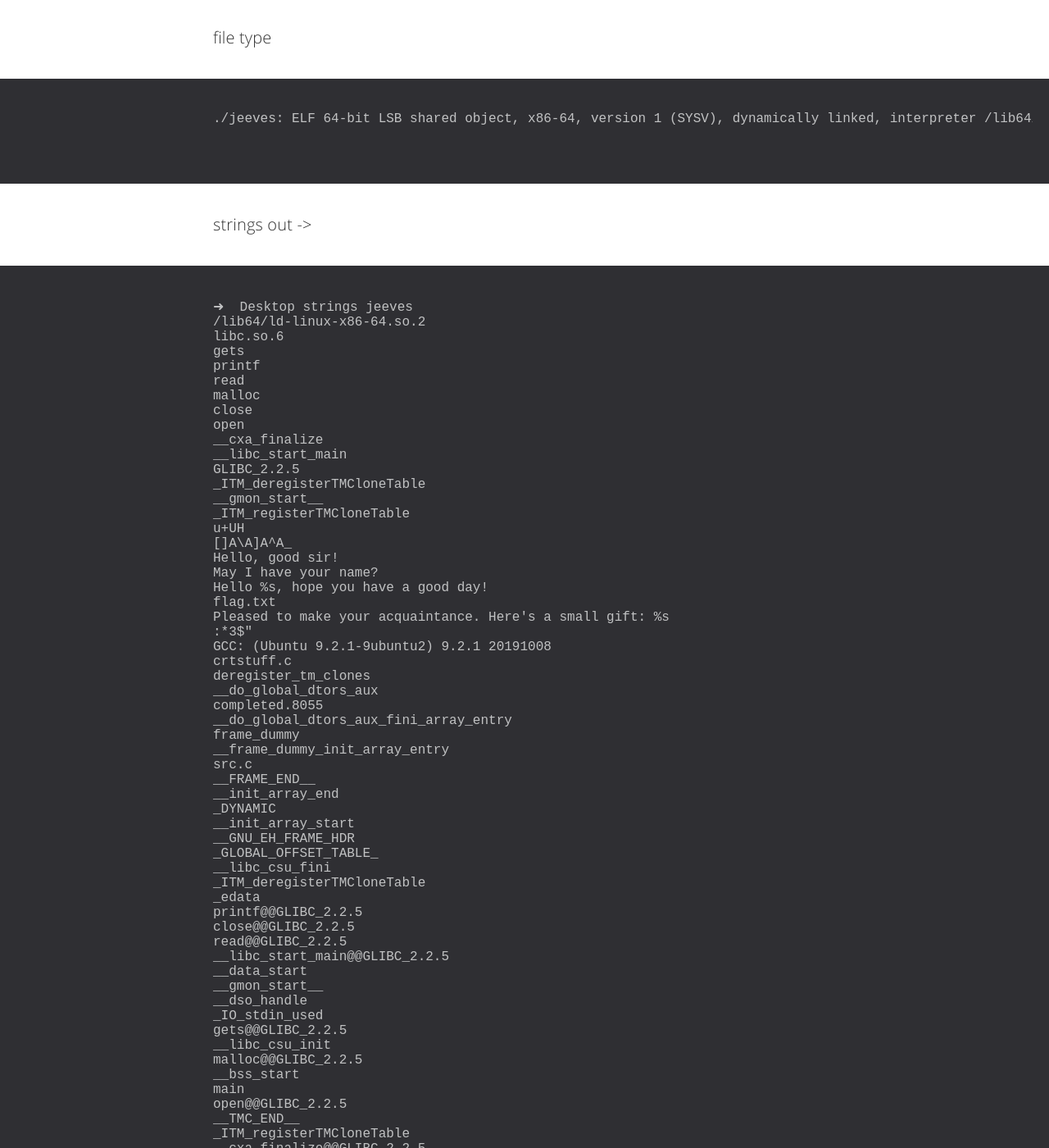
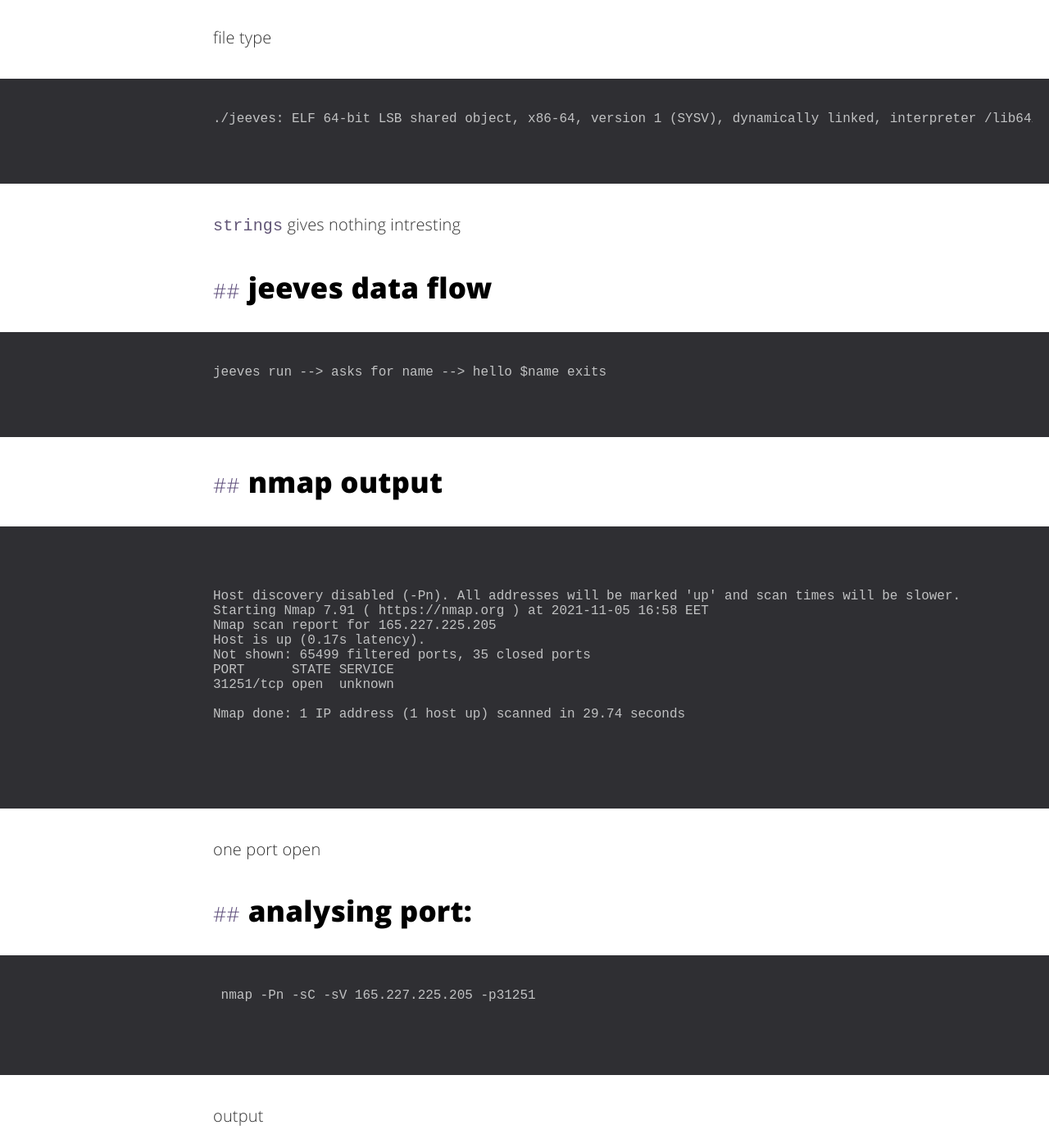
Before and after one commit to hamzawinix/hamzawinix.github.io, a Jekyll site: the page built from _posts/2021-06-11-Jeeves-hackthebox-binaryexploit.md, in a window 1280 px wide and 1400 px high, scrolled down 829 px. Shown: the whole window at 82% size. Built offline with Jekyll 4.4.1, drawn with Linux system fonts in a browser that asks for light colours; comment, search, counter and statistics services are not loaded; some of the changed text lies outside the part shown.

Commit message:
update jeeves

````diff
--- a/_posts/2021-06-11-Jeeves-hackthebox-binaryexploit.md
+++ b/_posts/2021-06-11-Jeeves-hackthebox-binaryexploit.md
@@ -37,101 +37,13 @@ file type
 ./jeeves: ELF 64-bit LSB shared object, x86-64, version 1 (SYSV), dynamically linked, interpreter /lib64/ld-linux-x86-64.so.2, BuildID[sha1]=18c31354ce48c8d63267a9a807f1799988af27bf, for GNU/Linux 3.2.0, not stripped
 ```
 
-strings out ->
-```
-➜  Desktop strings jeeves
-/lib64/ld-linux-x86-64.so.2
-libc.so.6
-gets
-printf
-read
-malloc
-close
-open
-__cxa_finalize
-__libc_start_main
-GLIBC_2.2.5
-_ITM_deregisterTMCloneTable
-__gmon_start__
-_ITM_registerTMCloneTable
-u+UH
-[]A\A]A^A_
-Hello, good sir!
-May I have your name?
-Hello %s, hope you have a good day!
-flag.txt
-Pleased to make your acquaintance. Here's a small gift: %s
-:*3$"
-GCC: (Ubuntu 9.2.1-9ubuntu2) 9.2.1 20191008
-crtstuff.c
-deregister_tm_clones
-__do_global_dtors_aux
-completed.8055
-__do_global_dtors_aux_fini_array_entry
-frame_dummy
-__frame_dummy_init_array_entry
-src.c
-__FRAME_END__
-__init_array_end
-_DYNAMIC
-__init_array_start
-__GNU_EH_FRAME_HDR
-_GLOBAL_OFFSET_TABLE_
-__libc_csu_fini
-_ITM_deregisterTMCloneTable
-_edata
-printf@@GLIBC_2.2.5
-close@@GLIBC_2.2.5
-read@@GLIBC_2.2.5
-__libc_start_main@@GLIBC_2.2.5
-__data_start
-__gmon_start__
-__dso_handle
-_IO_stdin_used
-gets@@GLIBC_2.2.5
-__libc_csu_init
-malloc@@GLIBC_2.2.5
-__bss_start
-main
-open@@GLIBC_2.2.5
-__TMC_END__
-_ITM_registerTMCloneTable
-__cxa_finalize@@GLIBC_2.2.5
-.symtab
-.strtab
-.shstrtab
-.interp
-.note.gnu.property
-.note.gnu.build-id
-.note.ABI-tag
-.gnu.hash
-.dynsym
-.dynstr
-.gnu.version
-.gnu.version_r
-.rela.dyn
-.rela.plt
-.init
-.plt.got
-.plt.sec
-.text
-.fini
-.rodata
-.eh_frame_hdr
-.eh_frame
-.init_array
-.fini_array
-.dynamic
-.data
-.bss
-.comment
+`strings` gives nothing intresting
 
-```
 
 ## jeeves data flow
-``
+```
 jeeves run --> asks for name --> hello $name exits
-``
+```
 
 ## nmap output
 
````
